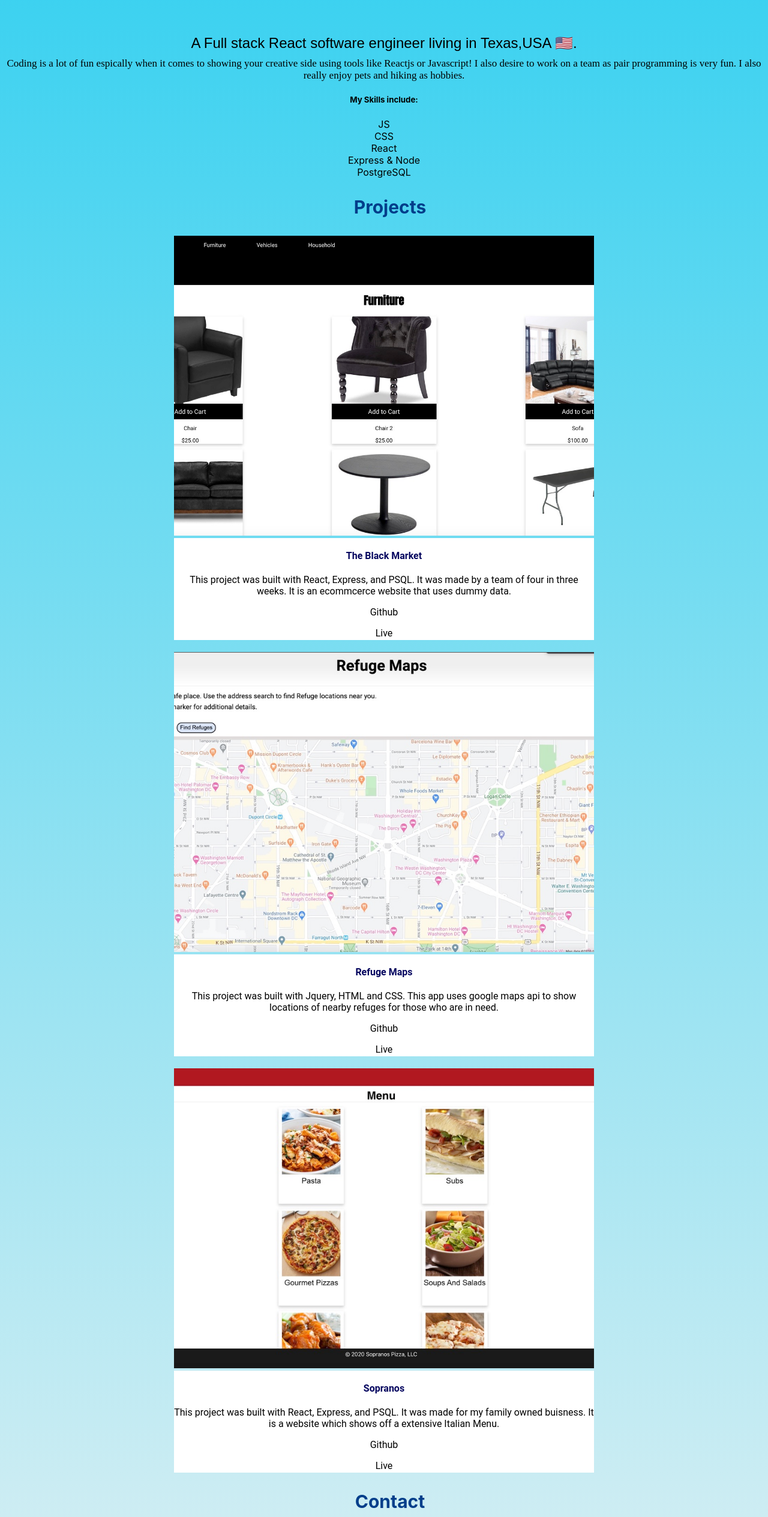
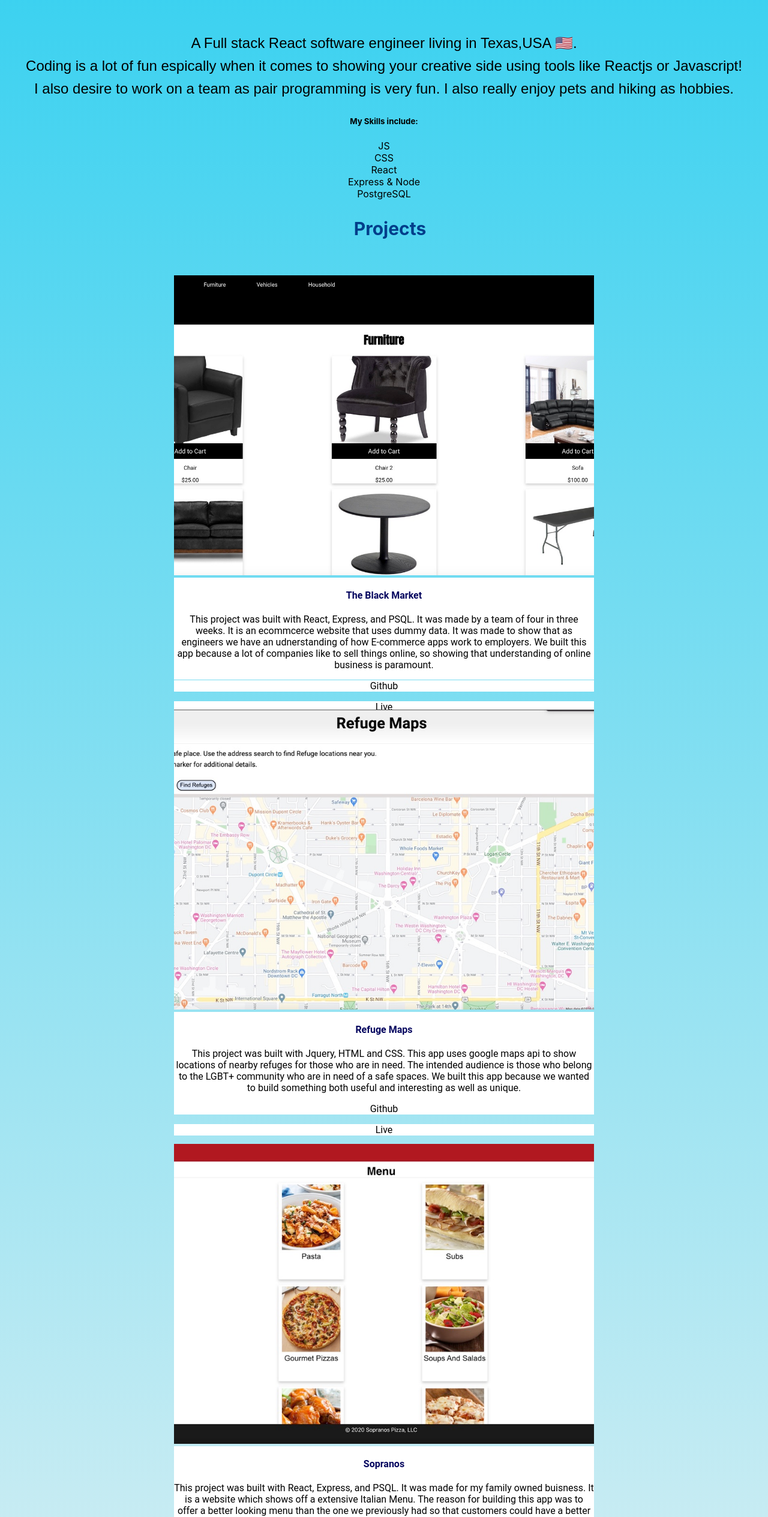
Before and after one commit to OmarMutd/ReactPortolio, a React (Create React App) app: page / in a window 1280 px wide. Shown: the part 210-2739 px from the top of the page at 60% size. Built offline with nearby package versions, Linux system fonts and the light colour scheme.

Commit message:
css fixes

```diff
--- a/src/App.css
+++ b/src/App.css
@@ -47,24 +47,21 @@
   font-weight: 400;
 }
 
-.txt-box {
-  /* max-width: 300px;
-  object-fit: cover; */
+.intro-to-me.two {
+  font-weight: 200;
 }
 
 .about {
-  /* text-align: left;
-  width: 60%;
-  padding-left: 65px; */
-  /* text-align: center; */
-  /* width: 90%; */
-  font-family: "Times New Roman", Times, serif;
+  /* font-family: "Times New Roman", Times, serif;
   font-size: 17px;
-  /* width: 260px; */
-  /* float: right; */
   padding-left: 0px;
   margin-left: 20px;
-  font-weight: 350;
+  font-weight: 350; */
+  text-align: left;
+  margin-left: 20px;
+  font-family: 'Calibre Web', sans-serif;
+  font-size: 1.5rem;
+  font-weight: 300;
 }
 
 .img1 {
@@ -147,8 +144,15 @@ a:hover {
     text-align: center;
   }
   .about {
-    text-align: center;
-    margin: 0px;
+    /* text-align: center;
+    max-width: 600px; */
+    /* margin: 0px; */
+    padding-bottom: 10px;
+    /* max-width: 699px; */
+    text-align: right;
+    margin: 0;
+    font-size: 20px;
+    /* margin-left: 520px; */
   }
   .App-Header {
     text-align: center;
@@ -158,6 +162,15 @@ a:hover {
     margin: 0px;
     padding-bottom: 10px;
   }
+  /* .intro-to-me.two {
+    text-align: center;
+    margin: 0px;
+    padding-bottom: 10px;
+    font-weight: 500;
+    font-size: 15px;
+
+    max-width: 700px;
+  } */
   .skills-list {
     margin: 0px;
     text-align: center;
@@ -202,6 +215,7 @@ a:hover {
   .item_item-card {
     max-width: none;
     min-width: 200px;
+    margin-top: 30px;
   }
   .item_item-image img {
     max-width: none;
--- a/src/App.js
+++ b/src/App.js
@@ -9,7 +9,8 @@ function App() {
     <div className="App">
       <h1 className='App-Header'> Hi, I'm Omar.</h1>
       <p className='intro-to-me'> A Full stack React software engineer living in Texas,USA<span role='img' aria-label="USA-flag"> 🇺🇸</span>.</p>
-      <p className='about'>Coding is a lot of fun espically when it comes to showing your creative side using tools like Reactjs or Javascript! I also desire to work on a team as pair programming is very fun. I also really enjoy pets and hiking as hobbies.</p>
+      <p className='intro-to-me two'>Coding is a lot of fun espically when it comes to showing your creative side using tools like Reactjs or Javascript!</p>
+      <p className='intro-to-me two'>I also desire to work on a team as pair programming is very fun. I also really enjoy pets and hiking as hobbies.</p>
       <ul className='skills-list'>
         <h5>My Skills include:</h5>
         <li>JS</li>
--- a/src/Project1.js
+++ b/src/Project1.js
@@ -14,7 +14,7 @@ export default function Project() {
                 <div className='txt-box'>
 
                     <h4 className='app-name'>The Black Market</h4>
-                    <p className='about-project'>This project was built with React, Express, and PSQL. It was made by a team of four in three weeks. It is an ecommcerce website that uses dummy data.</p>
+                    <p className='about-project'>This project was built with React, Express, and PSQL. It was made by a team of four in three weeks. It is an ecommcerce website that uses dummy data. It was made to show that as engineers we have an udnerstanding of how E-commerce apps work to employers. We built this app because a lot of companies like to sell things online, so showing that understanding of online business is paramount. </p>
                     <p className='about-project-2'><a href=
                         "https://github.com/OmarMutd/TBM-Client"
                         target="_blank"
--- a/src/Project2.js
+++ b/src/Project2.js
@@ -14,7 +14,7 @@ export default function Project2() {
                 <div className="product-information"></div>
                 <div className='txt-box'>
                     <h4 className='app-name'>Refuge Maps</h4>
-                    <p className='about-project'>This project was built with Jquery, HTML and CSS. This app uses google maps api to show locations of nearby refuges for those who are in need.</p>
+                    <p className='about-project'>This project was built with Jquery, HTML and CSS. This app uses google maps api to show locations of nearby refuges for those who are in need. The intended audience is those who belong to the LGBT+ community who are in need of a safe spaces. We built this app because we wanted to build something both useful and interesting as well as unique. </p>
                     <p className='about-project-2'><a href=
                         "https://github.com/ljspiek/refuge_app"
                         target="_blank"
--- a/src/Project3.js
+++ b/src/Project3.js
@@ -5,7 +5,7 @@ import Sopranos from "./sopranos2.jpeg";
 export default function Project3() {
     return (
         <div className="card">
-            <div className="item_item-card one">
+            <div className="item_item-card one three">
                 <div className="item_item-image">
                     <img className='project-image-header' src={Sopranos} alt='project1' />
                 </div>
@@ -13,7 +13,7 @@ export default function Project3() {
                 <div className="product-information"></div>
                 <div className='txt-box'>
                     <h4 className='app-name'>Sopranos</h4>
-                    <p className='about-project'>This project was built with React, Express, and PSQL. It was made for my family owned buisness. It is a website which shows off a extensive Italian Menu.</p>
+                    <p className='about-project'>This project was built with React, Express, and PSQL. It was made for my family owned buisness. It is a website which shows off a extensive Italian Menu. The reason for building this app was to offer a better looking menu than the one we previously had so that customers could have a better experience.</p>
                     <p className='about-project-2'><a href=
                         "https://github.com/OmarMutd/sp"
                         target="_blank"
```
